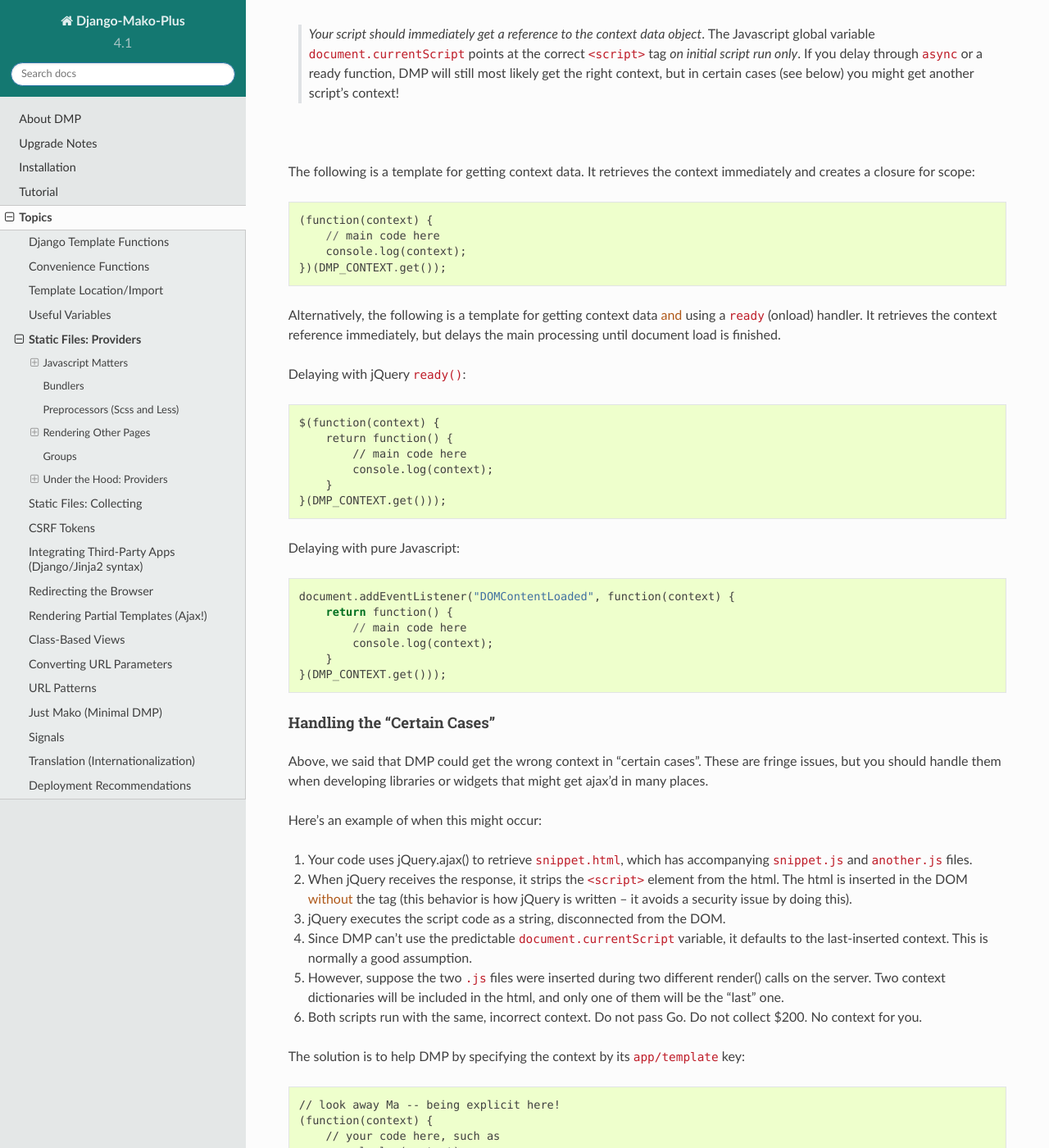
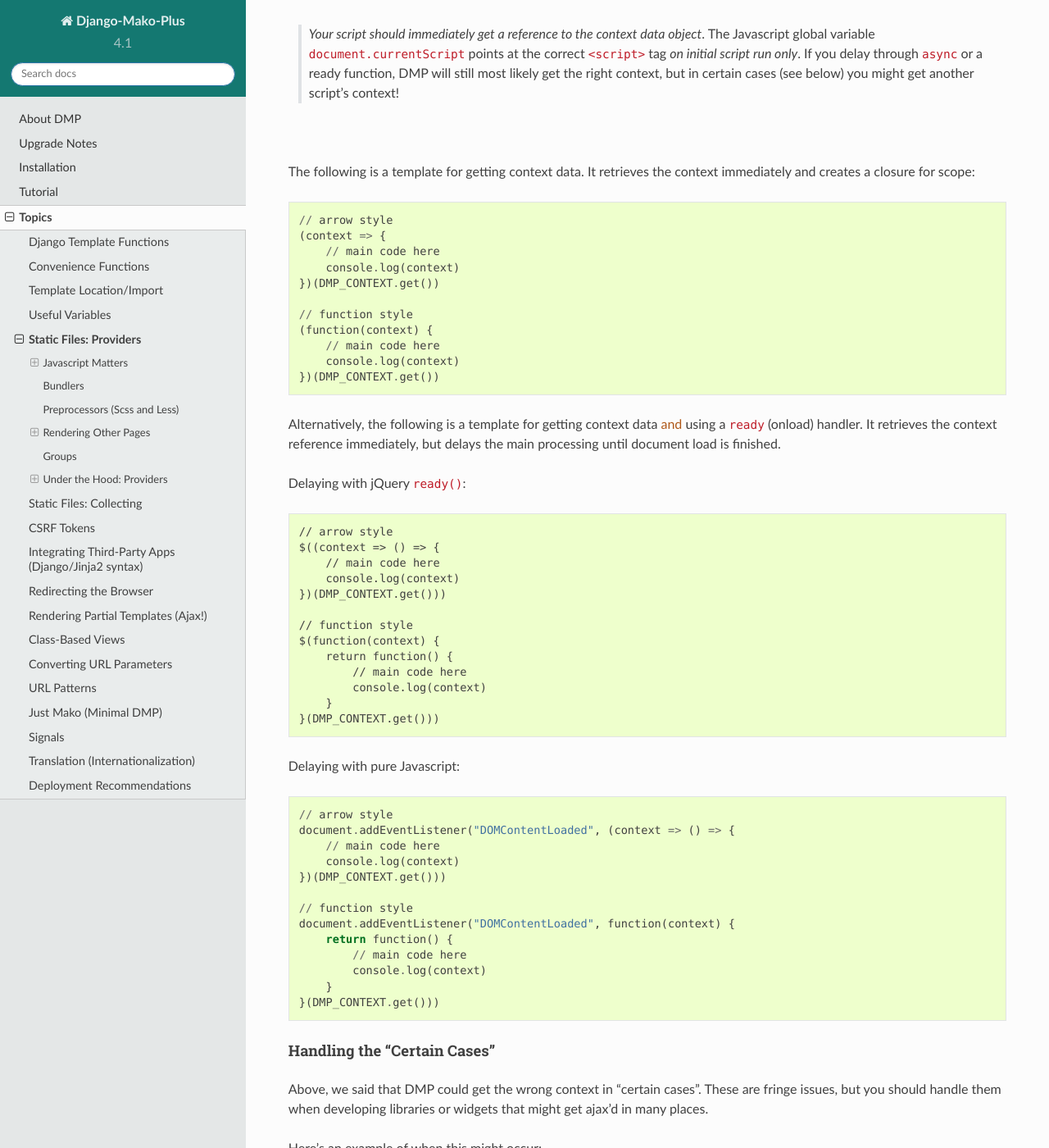
Before and after one commit to doconix/django-mako-plus, a Sphinx documentation site: the page built from docs/topics_providers.rst, in a window 1280 px wide and 1400 px high, scrolled down 1635 px. Shown: the whole window at 82% size. Built offline with Sphinx 7.4.7 and the Read the Docs theme 2.0.0, drawn with Linux system fonts in a browser that asks for light colours.

Commit message:
updates to arrow style functions in the docs

```diff
--- a/docs/topics_providers.rst
+++ b/docs/topics_providers.rst
@@ -74,10 +74,17 @@ The following is a template for getting context data.  It retrieves the context
 
 ::
 
+    // arrow style
+    (context => {
+        // main code here
+        console.log(context)
+    })(DMP_CONTEXT.get())
+
+    // function style
     (function(context) {
         // main code here
-        console.log(context);
-    })(DMP_CONTEXT.get());
+        console.log(context)
+    })(DMP_CONTEXT.get())
 
 Alternatively, the following is a template for getting context data **and** using a ``ready`` (onload) handler.  It retrieves the context reference immediately, but delays the main processing until document load is finished.
 
@@ -85,23 +92,37 @@ Delaying with jQuery ``ready()``:
 
 ::
 
+    // arrow style
+    $((context => () => {
+        // main code here
+        console.log(context)
+    })(DMP_CONTEXT.get()))
+
+    // function style
     $(function(context) {
         return function() {
             // main code here
-            console.log(context);
+            console.log(context)
         }
-    }(DMP_CONTEXT.get()));
+    }(DMP_CONTEXT.get()))
 
 Delaying with pure Javascript:
 
 ::
 
+    // arrow style
+    document.addEventListener("DOMContentLoaded", (context => () => {
+        // main code here
+        console.log(context)
+    })(DMP_CONTEXT.get()))
+
+    // function style
     document.addEventListener("DOMContentLoaded", function(context) {
         return function() {
             // main code here
-            console.log(context);
+            console.log(context)
         }
-    }(DMP_CONTEXT.get()));
+    }(DMP_CONTEXT.get()))
 
 
 Handling the "Certain Cases"
```
